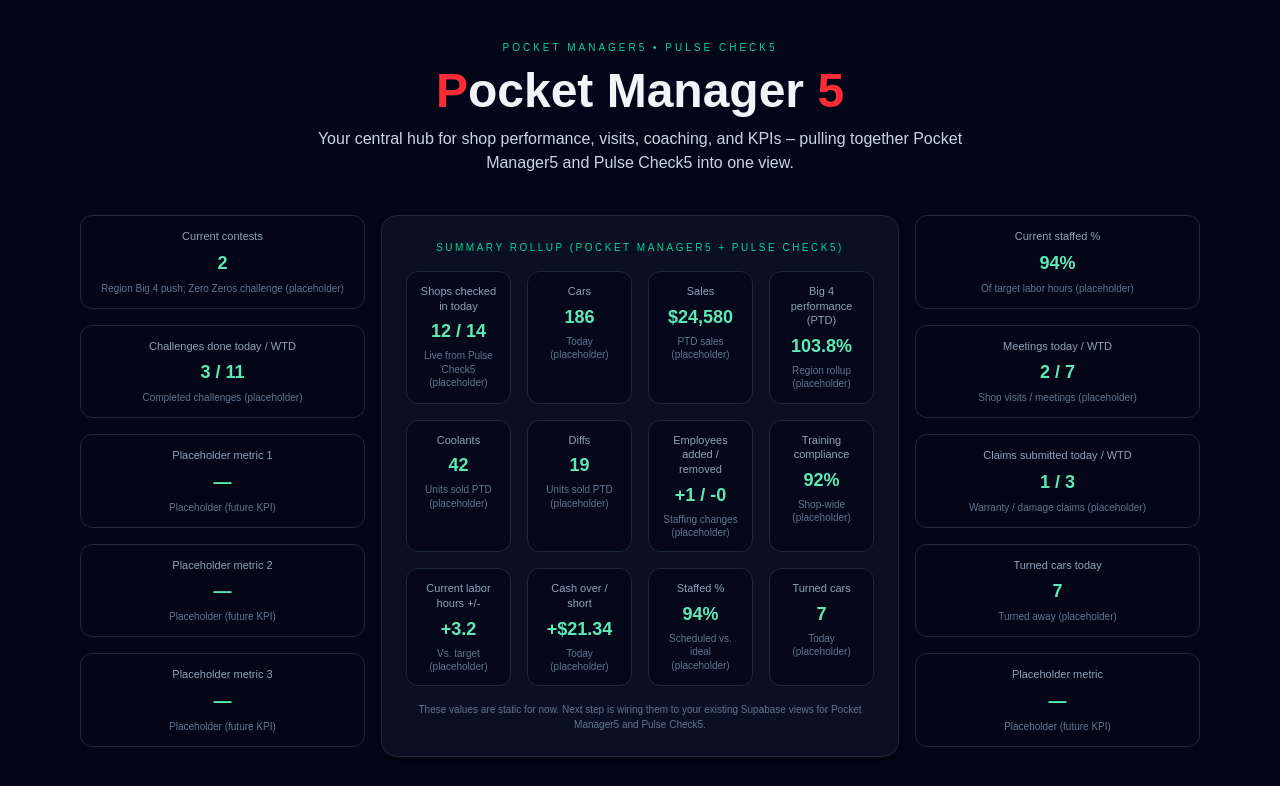
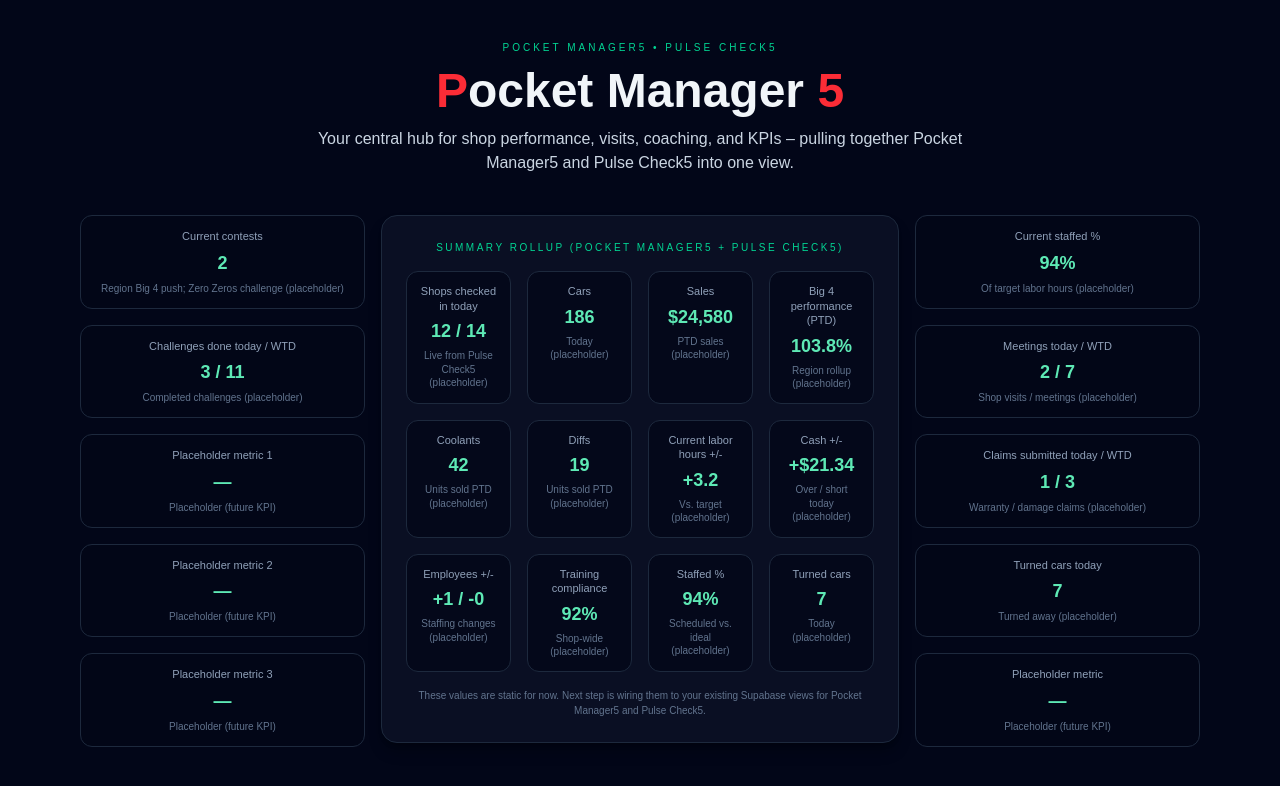
Before and after one commit to kwo744-075/pocketmanager5-site, a Next.js app: page / in a window 1280 px wide. Shown: the top 786 px of the page. Built offline with nearby package versions, Linux system fonts and the light colour scheme.

Commit message:
Adjust summary grid to 4x3 and add side placeholders

```diff
--- a/app/page.tsx
+++ b/app/page.tsx
@@ -107,8 +107,20 @@
                 value="19"
                 note="Units sold PTD (placeholder)"
               />
+
+              {/* middle row reordered: labor, cash, employees, training */}
               <MetricCard
-                label="Employees added / removed"
+                label="Current labor hours +/-"
+                value="+3.2"
+                note="Vs. target (placeholder)"
+              />
+              <MetricCard
+                label="Cash +/-"
+                value="+$21.34"
+                note="Over / short today (placeholder)"
+              />
+              <MetricCard
+                label="Employees +/-"
                 value="+1 / -0"
                 note="Staffing changes (placeholder)"
               />
@@ -117,16 +129,7 @@
                 value="92%"
                 note="Shop-wide (placeholder)"
               />
-              <MetricCard
-                label="Current labor hours +/-"
-                value="+3.2"
-                note="Vs. target (placeholder)"
-              />
-              <MetricCard
-                label="Cash over / short"
-                value="+$21.34"
-                note="Today (placeholder)"
-              />
+
               <MetricCard
                 label="Staffed %"
                 value="94%"
```
